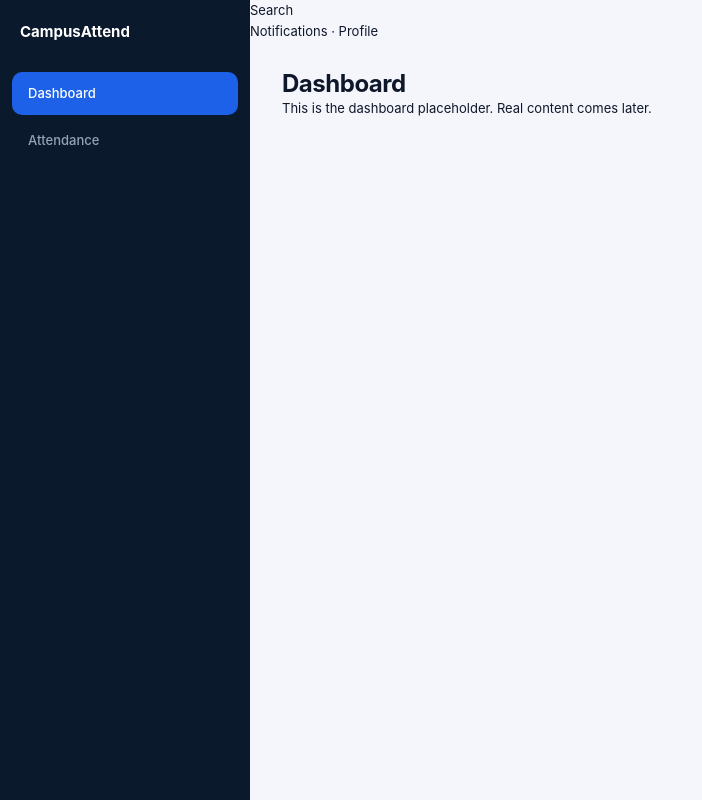
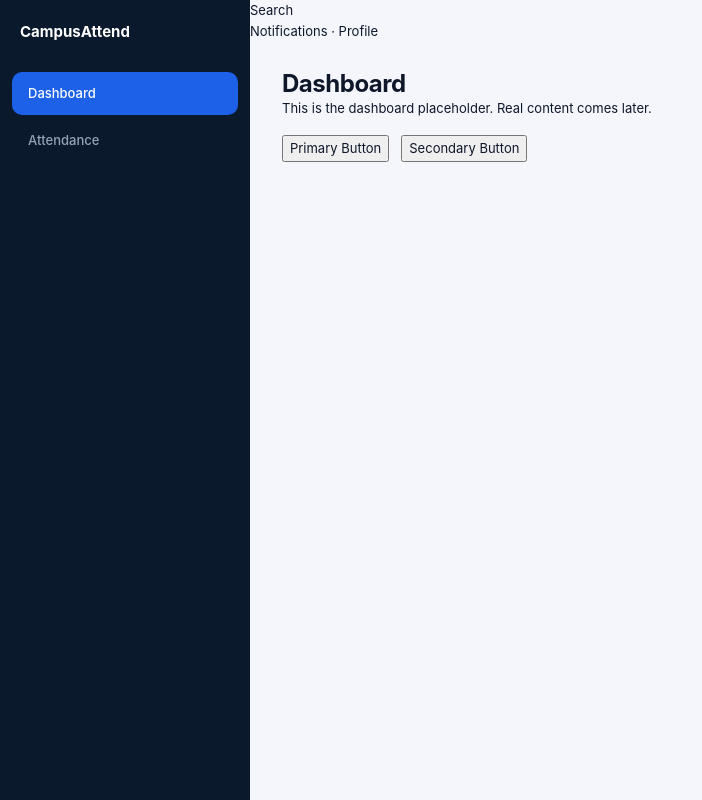
Before and after one commit to ravi4gitCommit/campusattend, a React (Vite) app: page / in a window 1280 px wide. Shown: the whole page, without its empty margins (0-702 px from the left). Built offline with nearby package versions, Linux system fonts and the light colour scheme.

Commit message:
Add Button UI component; install Supabase client

```diff
--- a/package.json
+++ b/package.json
@@ -10,6 +10,7 @@
     "preview": "vite preview"
   },
   "dependencies": {
+    "@supabase/supabase-js": "^2.117.1",
     "react": "^19.2.8",
     "react-dom": "^19.2.8",
     "react-router-dom": "^7.18.4"
--- /dev/null
+++ b/src/components/ui/Button.tsx
@@ -0,0 +1,19 @@
+import type { ComponentPropsWithRef } from 'react'
+
+import './styles/button.css'
+
+export type ButtonVariant = 'primary' | 'secondary'
+
+export interface ButtonProps extends ComponentPropsWithRef<'button'> {
+  variant?: ButtonVariant
+}
+
+export function Button({ variant = 'primary', className, children, ...rest }: ButtonProps) {
+  const classes = ['button', `button--${variant}`, className].filter(Boolean).join(' ')
+
+  return (
+    <button className={classes} {...rest}>
+      {children}
+    </button>
+  )
+}
--- /dev/null
+++ b/src/components/ui/index.ts
@@ -0,0 +1,2 @@
+export { Button } from './Button'
+export type { ButtonProps, ButtonVariant } from './Button'
--- a/src/features/dashboard/DashboardPage.tsx
+++ b/src/features/dashboard/DashboardPage.tsx
@@ -1,8 +1,15 @@
+import { Button } from '@/components/ui'
+
 export function DashboardPage() {
   return (
     <div>
       <h1>Dashboard</h1>
       <p>This is the dashboard placeholder. Real content comes later.</p>
+
+      <div style={{ display: 'flex', gap: '12px', marginTop: '16px' }}>
+        <Button variant="primary">Primary Button</Button>
+        <Button variant="secondary">Secondary Button</Button>
+      </div>
     </div>
   )
 }
```
Also changed, not shown: src/components/ui/styles/button.css (added), 2 other files (tests, documents, lock files or other folders). Lines whose indentation alone changed are shown as unchanged.
